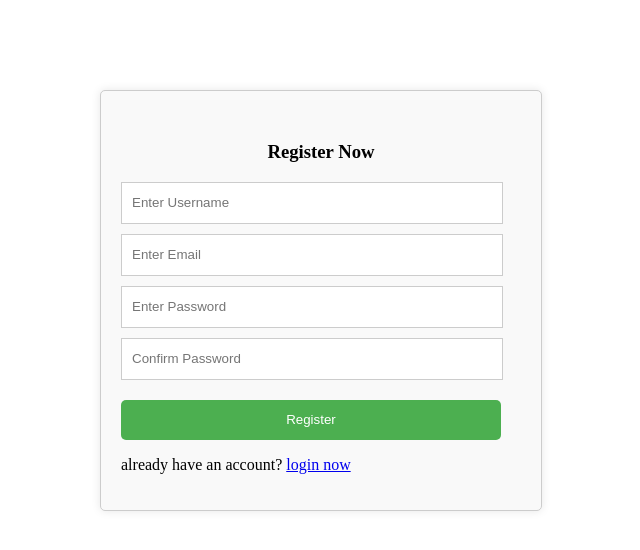
After one commit to PayalGandhile/Photo_gallery_project, a PHP site: page /register_form.php in a window 1280 px wide. The commit adds this page. Shown: the top 550 px of the page, without its empty margins (319-959 px from the left). Run offline with PHP 8.4, Linux system fonts and the light colour scheme.

Commit message:
new form added

```diff
--- a/HTMLtemplates/index.html
+++ b/HTMLtemplates/index.html
@@ -20,9 +20,6 @@
             });
     </script>
     <div id="nav-container"></div>
-
-
-
 
 
 
--- /dev/null
+++ b/register_form.php
@@ -0,0 +1,20 @@
+<!DOCTYPE html>
+<html>
+    <head>
+        <title>Register</title>
+        <link rel="stylesheet" href="./styles/login.css">
+    </head>
+    <body>
+        <div class="container">
+            <form class="form" action="" method="post">
+                <h3>Register Now</h3>
+                <input type="text" name="name" placeholder="Enter Username" required>
+                <input type="email" name="email" placeholder="Enter Email" required>
+                <input type="password" name="password" placeholder="Enter Password" required>
+                <input type="password" name="cpassword" placeholder="Confirm Password" required>
+                <button type="submit">Register</button>
+                <p>already have an account? <a href="login_form.php">login now</a></p>
+            </form>
+        </div>
+    </body>
+</html>
--- a/styles/login.css
+++ b/styles/login.css
@@ -1,68 +1,49 @@
-body{
+ body{
     display: flex;
     justify-content: center;
     align-items: center;
     margin-top: 80px;
+ }
+
+.container h3{
+    text-align: center;
+    padding: 20px auto;
+    margin-top: 30px;
+    }
+
+.form {
+    max-width: 400px;
+    margin: 10px auto;
+    padding: 20px;
+    background-color: #f9f9f9;
+    border-radius: 5px;
+    border: 1px solid #ccc;
+    box-shadow: 0 0 10px rgba(0, 0, 0, 0.1);
+    align-items: center;
+    justify-content: center;
 }
-.login{
-    border: 1px solid black;
-    width: 400px;
-    height: 500px;
-    background: url(../images/background5.jpg );
-    background-repeat: no-repeat;
-    background-size: 100% 100%;
-    color: black;
-    border-radius: 13px;
-    box-shadow: 8px 8px 15px rgba(0,0, 0,0.75);
 
+
+.form input {
+    width: 90%;
+    height: 20px;
+    margin-bottom: 10px;
+    padding: 10px;
+    border: 1px solid #ccc;
 }
-form{
-    display: block;
-    box-sizing: border-box;
-    padding: 40px;
-    width: 100%;
-    height: 100%;
-    flex-direction: column;
-    display: flex;
+
+.form button[type="submit"] {
+    width: 95%;
+    height: 40px;
+    background-color: #4CAF50;
+    color: #fff;
+    padding: 10px;
+    border: none;
+    border-radius: 5px;
+    cursor: pointer;
+    margin-top: 10px;
 }
-h1{
-    font-weight: normal;
-    font-size: 34px;
-    margin-bottom: 60px;
-    text-shadow: 4px 4px 4px white;
-    text-align: justify;
+
+.form button[type="submit"]:hover {
+    background-color: #3e8e41;
 }
-label{
-    color:black;
-    font-size: 20px;
-    letter-spacing: 2px;
-    padding-left: 10px;
-}
-input{
-    background-color: rgba(255,255,255,0.3);
-    height: 40px;
-    line-height: 40px;
-    border-radius: 15px;
-    padding: 0px 20px;
-    border: none;
-    margin-bottom: 20px;
-    color:black;
-    box-shadow: 3px 4px 4px white;
-}
-input:hover{
-    background: lightgrey;
-}
-button{
-    background-color: rgb(120, 238, 109);
-    height: 40px;
-    line-height: 40px;
-    border-radius: 15px;
-    border: none;
-    margin: 10px 0px;
-    box-shadow:3px 4px 4px white;
-    cursor: pointer;
-    font-size: 15px;
-}
-button:hover{
-    background-color:rgb(83, 195, 72) ;
-}
```
Also changed, not shown: HTMLtemplates/signup.html (deleted, +0 -19 lines), login_form.php (added, +18 -0 lines).
